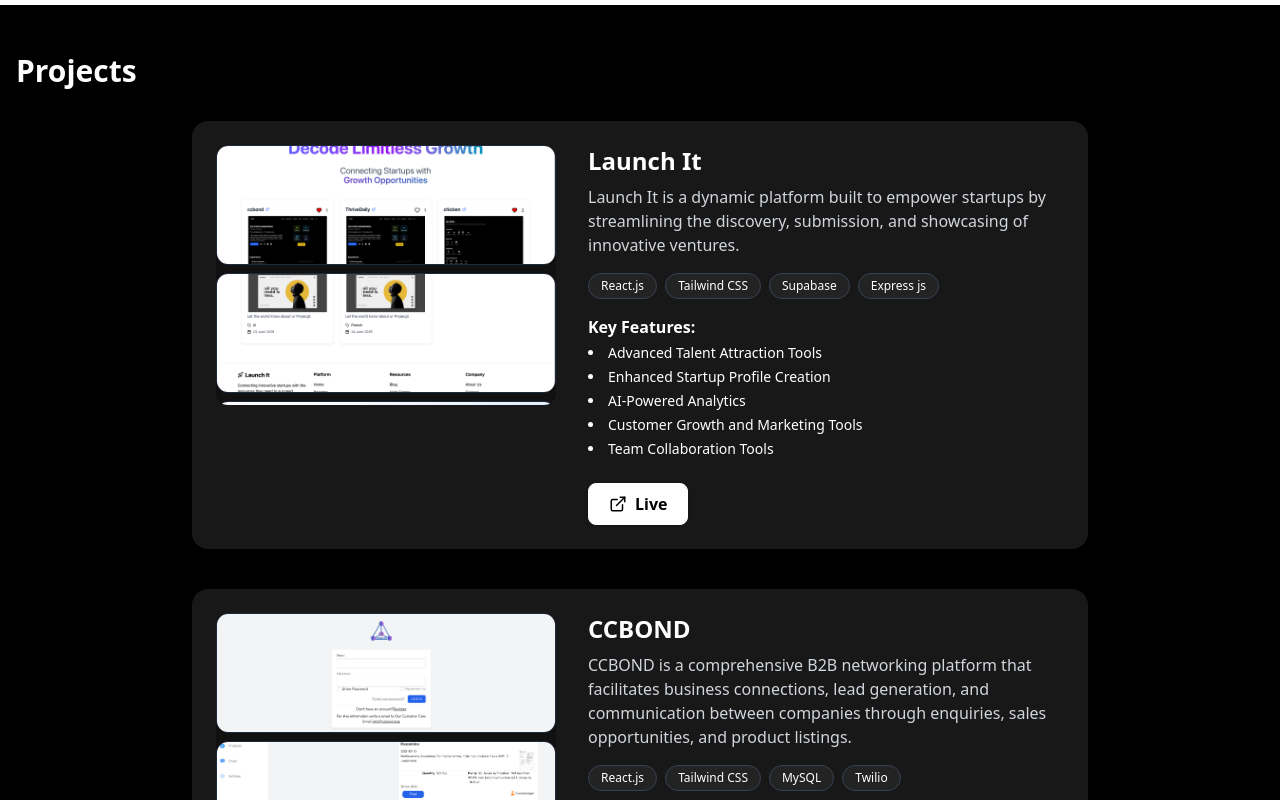
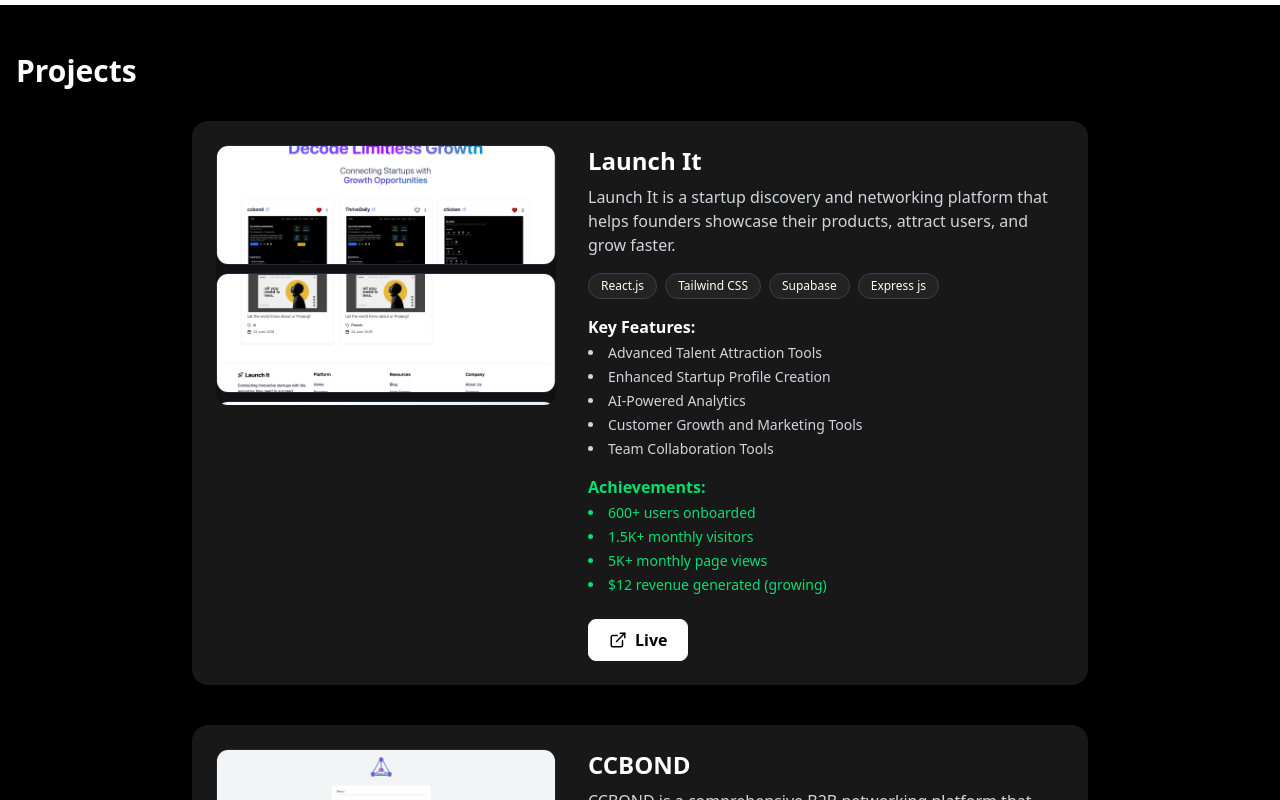
Before and after one commit to CodewVivek/portfolio, a React (Vite) app: page / in a window 1280 px wide. Shown: the part 1220-2020 px from the top of the page. Built offline with nearby package versions, Linux system fonts and the light colour scheme.

Commit message:
Update Projects.jsx

```diff
--- a/src/components/Projects.jsx
+++ b/src/components/Projects.jsx
@@ -1,53 +1,64 @@
 import React from 'react';
+import { ExternalLink } from 'lucide-react';
+import { motion } from 'framer-motion';
 
-import {
-  ExternalLink
-}
-
-  from 'lucide-react';
-
-import {
-  motion
-}
-
-  from 'framer-motion';
-
-const projects = [{
+const projects = [
+  {
     title: "Launch It",
-  description: "Launch It is a dynamic platform built to empower startups by streamlining the discovery, submission, and showcasing of innovative ventures.",
+    description:
+      "Launch It is a startup discovery and networking platform that helps founders showcase their products, attract users, and grow faster.",
     tech: ["React.js", "Tailwind CSS", "Supabase", "Express js"],
-  features: ["Advanced Talent Attraction Tools",
+    features: [
+      "Advanced Talent Attraction Tools",
       "Enhanced Startup Profile Creation",
       "AI-Powered Analytics",
       "Customer Growth and Marketing Tools",
       "Team Collaboration Tools",
     ],
-  images: ["/images/l1.png", "/images/l2.png", "/images/l3.png", "/images/l4.png", "/images/l5.png"],
+    achievements: [
+      "600+ users onboarded",
+      "1.5K+ monthly visitors",
+      "5K+ monthly page views",
+      "$12 revenue generated (growing)",
+    ],
+    images: [
+      "/images/l1.png",
+      "/images/l2.png",
+      "/images/l3.png",
+      "/images/l4.png",
+      "/images/l5.png",
+    ],
     live: "https://matchwize.vercel.app",
-}
-
-  ,
+  },
   {
-  "title": "CCBOND",
-  "description": "CCBOND is a comprehensive B2B networking platform that facilitates business connections, lead generation, and communication between companies through enquiries, sales opportunities, and product listings.",
-  "tech": ["React.js", "Tailwind CSS", "MySQL", "Twilio"],
-  "features": ["Business enquiry and sales posting",
+    title: "CCBOND",
+    description:
+      "CCBOND is a comprehensive B2B networking platform that facilitates business connections, lead generation, and communication between companies through enquiries, sales opportunities, and product listings.",
+    tech: ["React.js", "Tailwind CSS", "MySQL", "Twilio"],
+    features: [
+      "Business enquiry and sales posting",
       "Real-time chat and messaging system",
       "Company profile management",
       "Multi-tenant architecture with role-based access",
       "File sharing and document management",
-    "Mobile verification and authentication"
+      "Mobile verification and authentication",
     ],
-  "images": ["/images/cc0.png", "/images/cc1.png", "/images/cc2.png", "/images/cc3.png", "/images/cc4.png"],
-  "live": "https://ccbond.app/enquiry"
-}
-
-  ,
+    images: [
+      "/images/cc0.png",
+      "/images/cc1.png",
+      "/images/cc2.png",
+      "/images/cc3.png",
+      "/images/cc4.png",
+    ],
+    live: "https://ccbond.app/enquiry",
+  },
   {
     title: "ClearNav – A Pothole Alert Navigation Application",
-  description: "A user-centric mobile application that enhances road safety through real-time pothole alerts and crowdsourced hazard reporting.",
+    description:
+      "A user-centric mobile application that enhances road safety through real-time pothole alerts and crowdsourced hazard reporting.",
     tech: ["Flutter", "Dart", "Firebase", "Google Maps API"],
-  features: ["Live Location Tracking",
+    features: [
+      "Live Location Tracking",
       "Google Maps Integration",
       "Audio Alerts for Driver Safety",
       "Cross-Platform App Development",
@@ -55,14 +66,14 @@
     ],
     images: ["/images/cl1.png"],
     live: null,
-}
-
-  ,
+  },
   {
     title: "Facial Emotion Recognition",
-  description: "A deep learning app that recognizes human emotions using facial expressions.",
+    description:
+      "A deep learning app that recognizes human emotions using facial expressions.",
     tech: ["Python", "Machine Learning", "OpenCV", "Keras"],
-  features: ["Real-time facial detection",
+    features: [
+      "Real-time facial detection",
       "Emotion classification with CNN",
       "Uses deep learning CNN model",
       "Built with Keras and TensorFlow",
@@ -70,39 +81,21 @@
     ],
     images: ["/images/emoition_detection.png"],
     live: null,
-}
-
-  ,
+  },
 ];
 
-const fadeIn = {
-  hidden: {
-    opacity: 0, y: 40
-  }
+const Projects = () => {
+  return (
+    <section id="projects" className="py-12 px-4 w-full bg-black text-white">
+      <h2 className="text-3xl font-bold mb-8 text-left">Projects</h2>
 
-  ,
-  visible: (i) => ({
-
-    opacity: 1,
-    y: 0,
-    transition: {
-      delay: i * 0.2, duration: 0.6, ease: 'easeOut'
-    }
-  }
-
-  ),
-}
-
-  ;
-
-const Projects = () => {
-  return (<section id="projects" className="py-12 px-4 w-full bg-black text-white"> <h2 className="text-3xl font-bold mb-8 text-left">Projects</h2> <div className="space-y-10"> {
-    projects.map((project, index) => (
+      <div className="space-y-10">
+        {projects.map((project, index) => (
           <div
             key={index}
             className="flex flex-col md:flex-row gap-8 bg-[#181818] p-6 rounded-2xl shadow-lg max-w-4xl w-full mx-auto"
           >
-        {/* Fixed, scrollable images */}
+            {/* Images */}
             <div className="w-full md:w-[340px] h-[220px] md:h-[260px] flex-shrink-0 overflow-x-auto md:overflow-y-auto flex md:flex-col flex-row gap-2 rounded-xl bg-black/30 shadow-inner">
               {project.images.map((img, i) => (
                 <img
@@ -113,44 +106,70 @@
                 />
               ))}
             </div>
-        {/* Project details */}
+
+            {/* Content */}
             <div className="flex-1 flex flex-col justify-between">
               <div>
-            <h3 className="text-2xl font-bold text-white mb-2 text-left">{project.title}</h3>
-            <p className="text-gray-300 text-base mb-4 text-left">{project.description}</p>
+                <h3 className="text-2xl font-bold mb-2">
+                  {project.title}
+                </h3>
+
+                <p className="text-gray-300 mb-4">
+                  {project.description}
+                </p>
+
+                {/* Tech */}
                 <div className="flex flex-wrap gap-2 mb-4">
                   {project.tech.map((tech, i) => (
                     <span
                       key={i}
-                  className="bg-[#232323] text-white text-xs px-3 py-1 rounded-full font-medium border border-gray-700"
+                      className="bg-[#232323] text-xs px-3 py-1 rounded-full border border-gray-700"
                     >
                       {tech}
                     </span>
                   ))}
                 </div>
+
+                {/* Features */}
                 <div className="mb-4">
-              <h4 className="text-white font-semibold text-base mb-1">Key Features:</h4>
-              <ul className="list-disc list-inside text-white text-sm space-y-1">
+                  <h4 className="font-semibold mb-1">Key Features:</h4>
+                  <ul className="list-disc list-inside text-sm space-y-1 text-gray-300">
                     {project.features.map((feature, i) => (
                       <li key={i}>{feature}</li>
                     ))}
                   </ul>
                 </div>
+
+                {/* Achievements (NEW 🔥) */}
+                {project.achievements && (
+                  <div className="mb-4">
+                    <h4 className="font-semibold mb-1 text-green-400">
+                      Achievements:
+                    </h4>
+                    <ul className="list-disc list-inside text-sm space-y-1 text-green-400">
+                      {project.achievements.map((item, i) => (
+                        <li key={i}>{item}</li>
+                      ))}
+                    </ul>
                   </div>
+                )}
+              </div>
+
+              {/* CTA */}
               <div className="mt-2">
                 {project.live ? (
                   <a
                     href={project.live}
                     target="_blank"
                     rel="noopener noreferrer"
-                className="inline-flex items-center gap-2 text-base text-black font-semibold rounded-lg bg-white px-5 py-2 hover:bg-black hover:text-white border border-white hover:border-gray-700 transition shadow"
+                    className="inline-flex items-center gap-2 text-black font-semibold rounded-lg bg-white px-5 py-2 hover:bg-black hover:text-white border border-white transition"
                   >
                     <ExternalLink size={18} /> Live
                   </a>
                 ) : (
                   <button
-                onClick={() => alert('Project expired')}
-                className="inline-flex items-center gap-2 text-base text-gray-300 font-semibold rounded-lg bg-gray-400 px-5 py-2 cursor-not-allowed border border-gray-400"
+                    onClick={() => alert("Project expired")}
+                    className="inline-flex items-center gap-2 text-gray-300 font-semibold rounded-lg bg-gray-600 px-5 py-2 cursor-not-allowed"
                   >
                     <ExternalLink size={18} /> Project Expired
                   </button>
@@ -159,9 +178,9 @@
             </div>
           </div>
         ))}
-  </div> </section>);
-}
-
-  ;
+      </div>
+    </section>
+  );
+};
 
 export default Projects;
```
Lines whose indentation alone changed are shown as unchanged.
